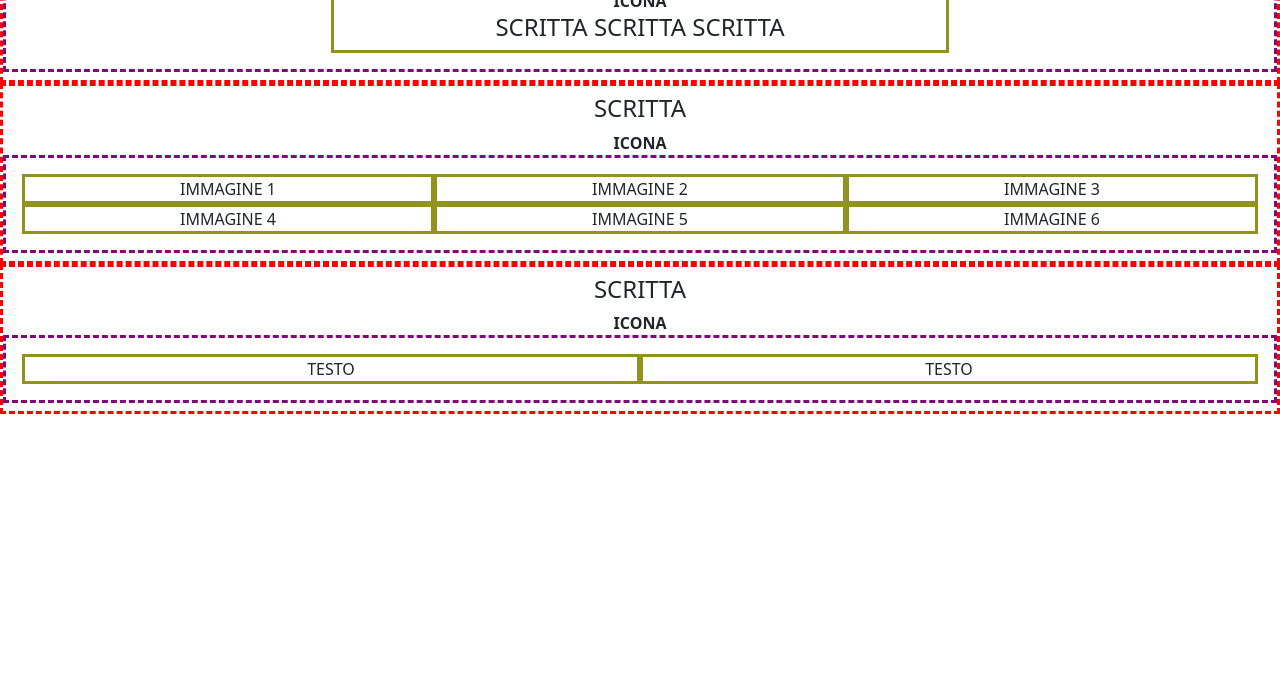
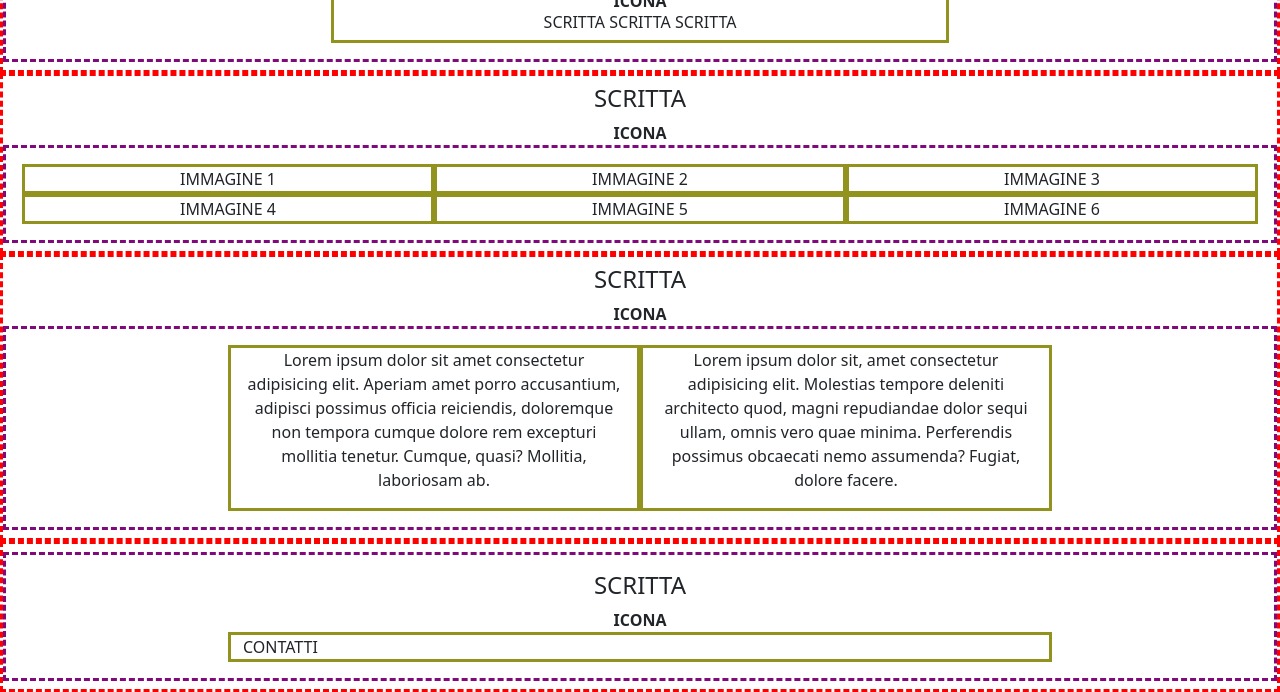
Before and after one commit to FrancescoMinichiello/html-css-bootstrap-freelancer, a plain HTML site: page index.html in a window 1280 px wide. Shown: the part 214-906 px from the top of the page. Before the commit the page ends 800 px from the top, so only its background shows below. Drawn offline with nearby package versions, Linux system fonts and the light colour scheme.

Commit message:
Added contacts

```diff
--- a/index.html
+++ b/index.html
@@ -29,7 +29,7 @@
                     <span><strong>IMMAGINE</strong></span>
                     <h1>TITOLO</h1>
                     <span><strong>ICONA</strong></span>
-                    <h4>SCRITTA SCRITTA SCRITTA</h4>
+                    <h6>SCRITTA SCRITTA SCRITTA</h6>
                 </div>
             </div>
         </div>
@@ -60,12 +60,25 @@
         <div class="container-fluid text-center py-2">
             <h4>SCRITTA</h4>
             <span><strong>ICONA</strong></span>
-            <div class="row p-3">
-                <div class="col-12 col-md-6">
-                    TESTO
+            <div class="row justify-content-center p-3">
+                <div class="col-12 col-md-4">
+                    <p>Lorem ipsum dolor sit amet consectetur adipisicing elit. Aperiam amet porro accusantium, adipisci
+                        possimus officia reiciendis, doloremque non tempora cumque dolore rem excepturi mollitia
+                        tenetur. Cumque, quasi? Mollitia, laboriosam ab.</p>
                 </div>
-                <div class="col-12 col-md-6">
-                    TESTO
+                <div class="col-12 col-md-4">
+                    <p>Lorem ipsum dolor sit, amet consectetur adipisicing elit. Molestias tempore deleniti architecto
+                        quod, magni repudiandae dolor sequi ullam, omnis vero quae minima. Perferendis possimus
+                        obcaecati nemo assumenda? Fugiat, dolore facere.</p>
+                </div>
+            </div>
+        </div>
+        <div class="container-fluid text-center py-2">
+            <div class="row justify-content-center p-3">
+                <h4>SCRITTA</h4>
+                <span><strong>ICONA</strong></span>
+                <div class="col-12 col-md-8 text-start">
+                    CONTATTI
                 </div>
             </div>
         </div>
--- a/style.css
+++ b/style.css
@@ -9,7 +9,3 @@
 [class^='col'] {
     border: 3px solid rgb(146, 146, 30);
 }
-
-.min-height {
-    min-height: 500px;
-}
```
